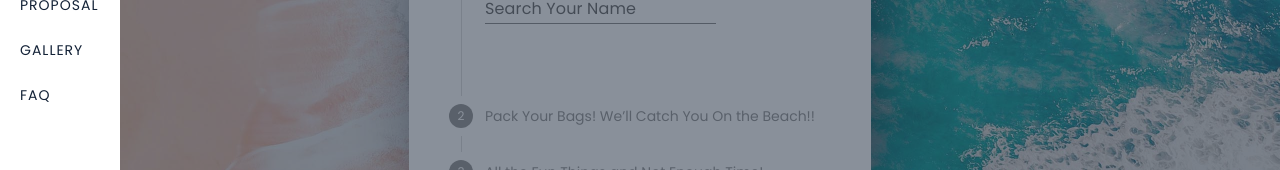
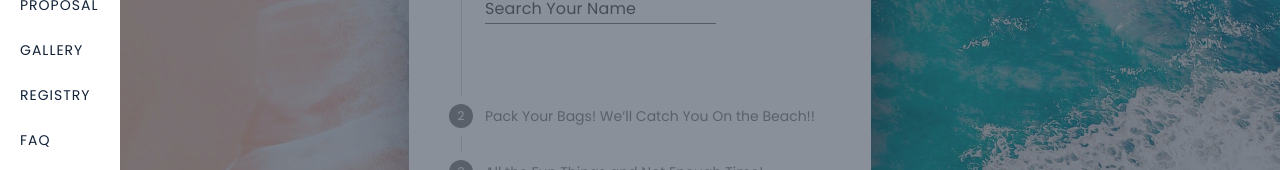
Before and after one commit to honghaobi/wedding-frontend, a Vue app: page /rsvp in a window 1280 px wide. Both pictures are taken after a click on the link "Menu". Shown: the part 360-530 px from the top of the page. Built offline with nearby package versions, Linux system fonts and the light colour scheme; no server answers; what v-viewer, vue-masonry would draw is missing.

Commit message:
added registry link

```diff
--- a/src/components/Menu.vue
+++ b/src/components/Menu.vue
@@ -27,6 +27,9 @@
         <li><a href="#" class="bt-icon icon-bubble route hvr-wobble-horizontal">
           <router-link to="/gallery">Gallery</router-link>
         </a></li>
+        <li><a href="#" target="_blank" class="bt-icon icon-bubble route hvr-wobble-horizontal">
+          <a href="https://www.zola.com/registry/henryandkelli" target="_blank">Registry</a>
+        </a></li>
         <li><a href="#" class="bt-icon icon-bubble route hvr-wobble-horizontal">
           <router-link to="/faq">FAQ</router-link>
         </a></li>
@@ -34,7 +37,7 @@
       <img class="question hvr-bounce-in" @click="showQuestionDialog = true" src="./../assets/images/question.png"/>
       <md-dialog :md-active.sync="showQuestionDialog">
         <md-dialog-title>
-          <h3>Any other burning questions?</h3>
+          <h3>Got a question for us?</h3>
           <div class="md-subheading">Ask us anything or just want to drop us a line.
                                      This will send us a text message and email. We will be sure to get back to you ASAP.
           </div>
@@ -145,8 +148,10 @@
         };
 
         menu.addEventListener('click', function (ev) {
-          ev.stopPropagation();
-          ev.preventDefault();
+          if ( ev.target.href !== 'https://www.zola.com/registry/henryandkelli' ) {
+            ev.stopPropagation();
+            ev.preventDefault();
+          }
           if ( classie.has(menu, 'bt-menu-open') ) {
             resetMenu();
           } else {
```
Also changed, not shown: src/router.js (+0 -7 lines).
